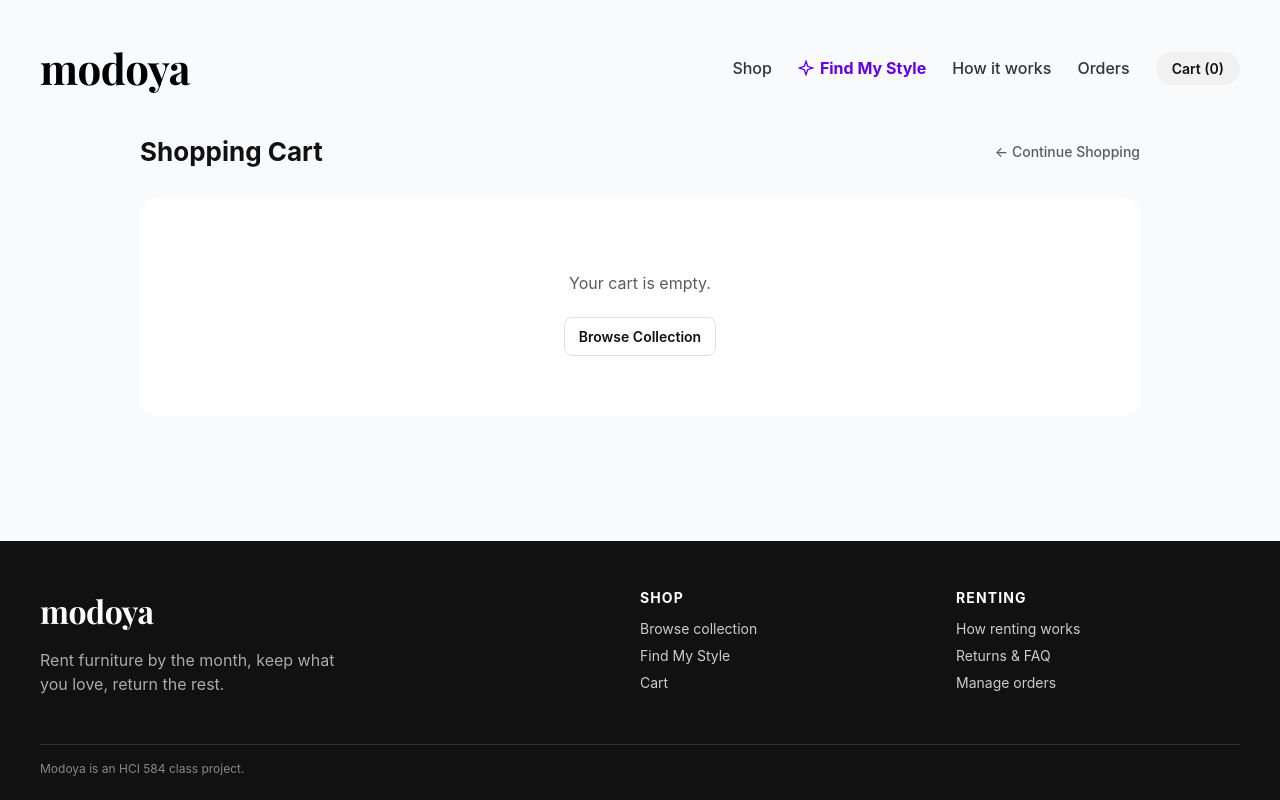
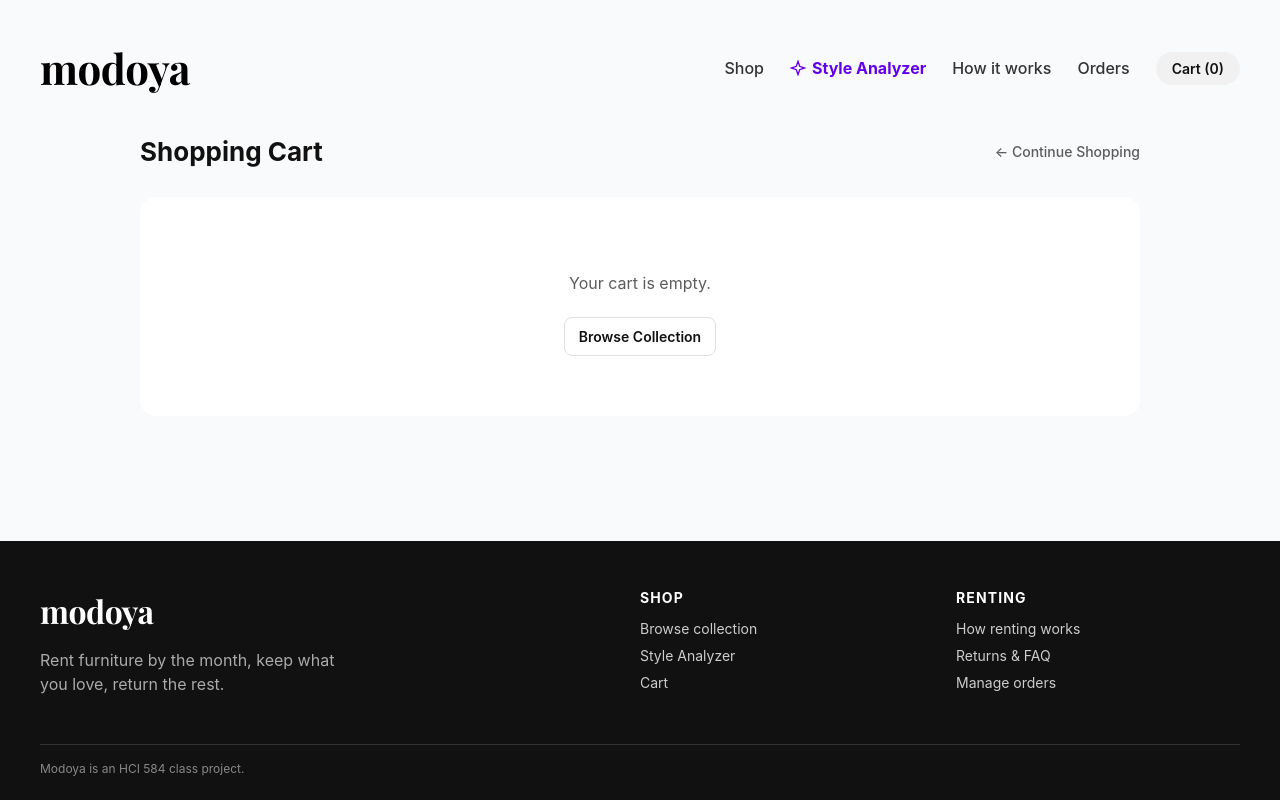
Before and after one commit to vvn-hsu/modoya, a Flask app: page /cart in a window 1280 px wide. Run offline with Flask 3, Linux system fonts and the light colour scheme.

Commit message:
Call the feature Style Analyzer everywhere
Navigation, footer, hero button and floating button read Style Analyzer
instead of Find My Style / Find Your Style. #style-analyzer opens it (the
old #find-my-style link still works).

Co-Authored-By: Claude Opus 5.5 <noreply@anthropic.com>
Claude-Session: https://claude.ai/code/session_01JY3TkZEp6VvLCp14KeHt6K

```diff
--- a/main.py
+++ b/main.py
@@ -240,7 +240,7 @@ def product_detail_plural(item_id):
 
 @app.route('/style-analyzer')
 def style_analyzer_redirect():
-    return redirect(url_for('index') + '#find-my-style')
+    return redirect(url_for('index') + '#style-analyzer')
 
 # ---------------------------------------------------------------------------
 # Cart
--- a/static/app.js
+++ b/static/app.js
@@ -221,7 +221,7 @@
     document.addEventListener('keydown', (e) => {
         if (e.key === 'Escape' && overlay.style.display === 'flex') closeAnalyzer();
     });
-    if (location.hash === '#find-my-style') openAnalyzer();
+    if (location.hash === '#style-analyzer' || location.hash === '#find-my-style') openAnalyzer();
 
     const refreshAnalyzeButton = () => {
         const count = Object.values(files).filter(Boolean).length;
--- a/templates/base.html
+++ b/templates/base.html
@@ -18,7 +18,7 @@
             <a href="{{ url_for('index') }}#catalogue" class="nav-item">Shop</a>
             <button type="button" class="nav-item nav-style-link open-analyzer">
                 <svg width="16" height="16" viewBox="0 0 24 24" fill="none" stroke="currentColor" stroke-width="2" aria-hidden="true"><path d="M12 2L14.5 9.5L22 12L14.5 14.5L12 22L9.5 14.5L2 12L9.5 9.5L12 2Z"/></svg>
-                Find My Style
+                Style Analyzer
             </button>
             <a href="{{ url_for('index') }}#how-it-works" class="nav-item">How it works</a>
             <a href="{{ url_for('view_orders') }}" class="nav-item {% if request.endpoint == 'view_orders' %}nav-current{% endif %}">Orders</a>
@@ -39,7 +39,7 @@
             <div class="footer-col">
                 <h4>Shop</h4>
                 <a href="{{ url_for('index') }}#catalogue">Browse collection</a>
-                <button type="button" class="link-button open-analyzer">Find My Style</button>
+                <button type="button" class="link-button open-analyzer">Style Analyzer</button>
                 <a href="{{ url_for('view_cart') }}">Cart</a>
             </div>
             <div class="footer-col">
--- a/templates/index.html
+++ b/templates/index.html
@@ -87,7 +87,7 @@
             <p>Rent from 2 weeks to 24 months, buy it any time, or send it back with free pickup.</p>
         </div>
         <div class="hero-buttons">
-            <button type="button" class="btn btn-accent open-analyzer">Find Your Style</button>
+            <button type="button" class="btn btn-accent open-analyzer">Style Analyzer</button>
             <a href="#catalogue" class="btn btn-primary">Browse Collection</a>
         </div>
     </div>
@@ -263,7 +263,7 @@
     <svg width="20" height="20" viewBox="0 0 24 24" fill="none" stroke="currentColor" stroke-width="2" aria-hidden="true">
         <path d="M12 2L14.5 9.5L22 12L14.5 14.5L12 22L9.5 14.5L2 12L9.5 9.5L12 2Z"/>
     </svg>
-    <span>Find My Style</span>
+    <span>Style Analyzer</span>
 </button>
 {% endblock %}
 
```
